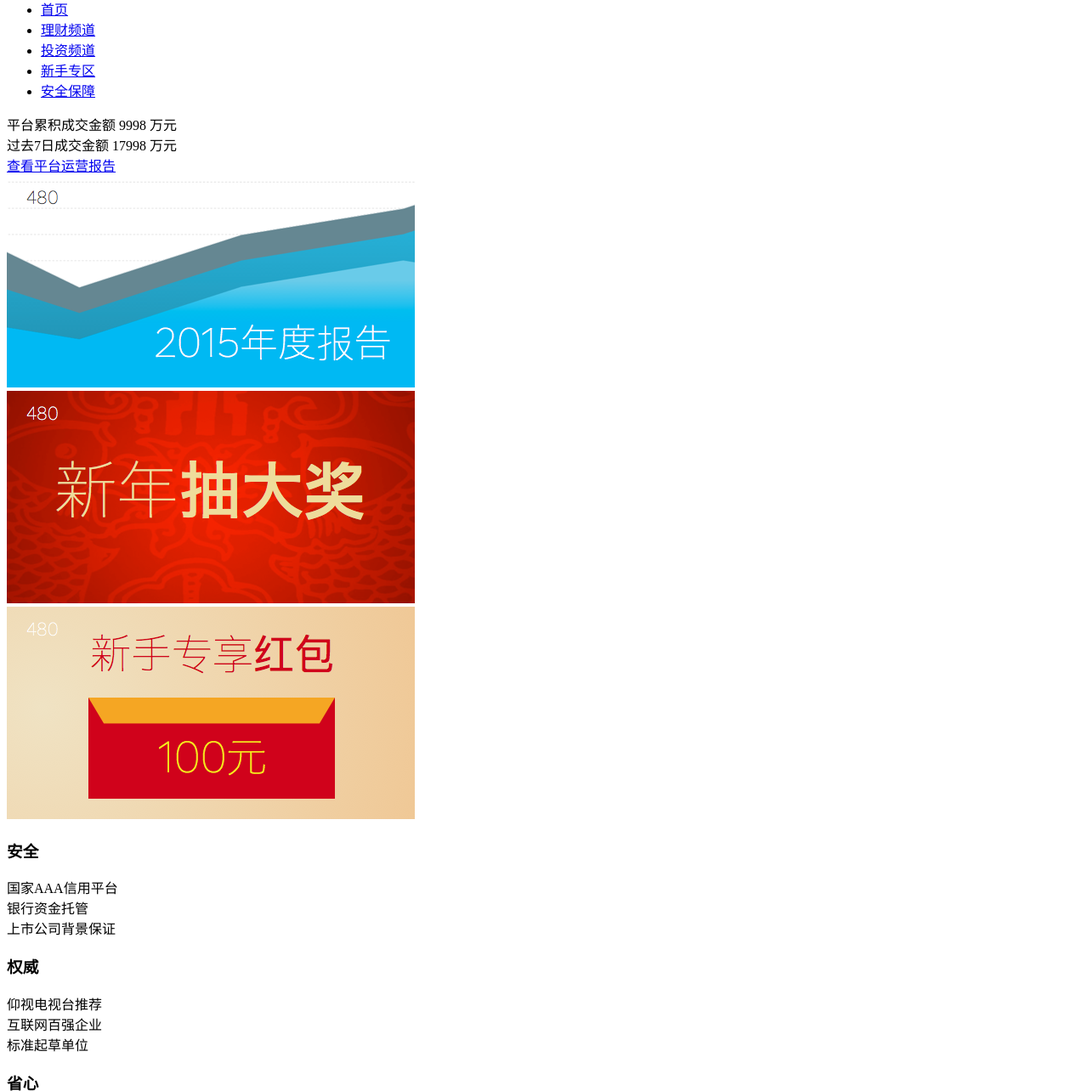
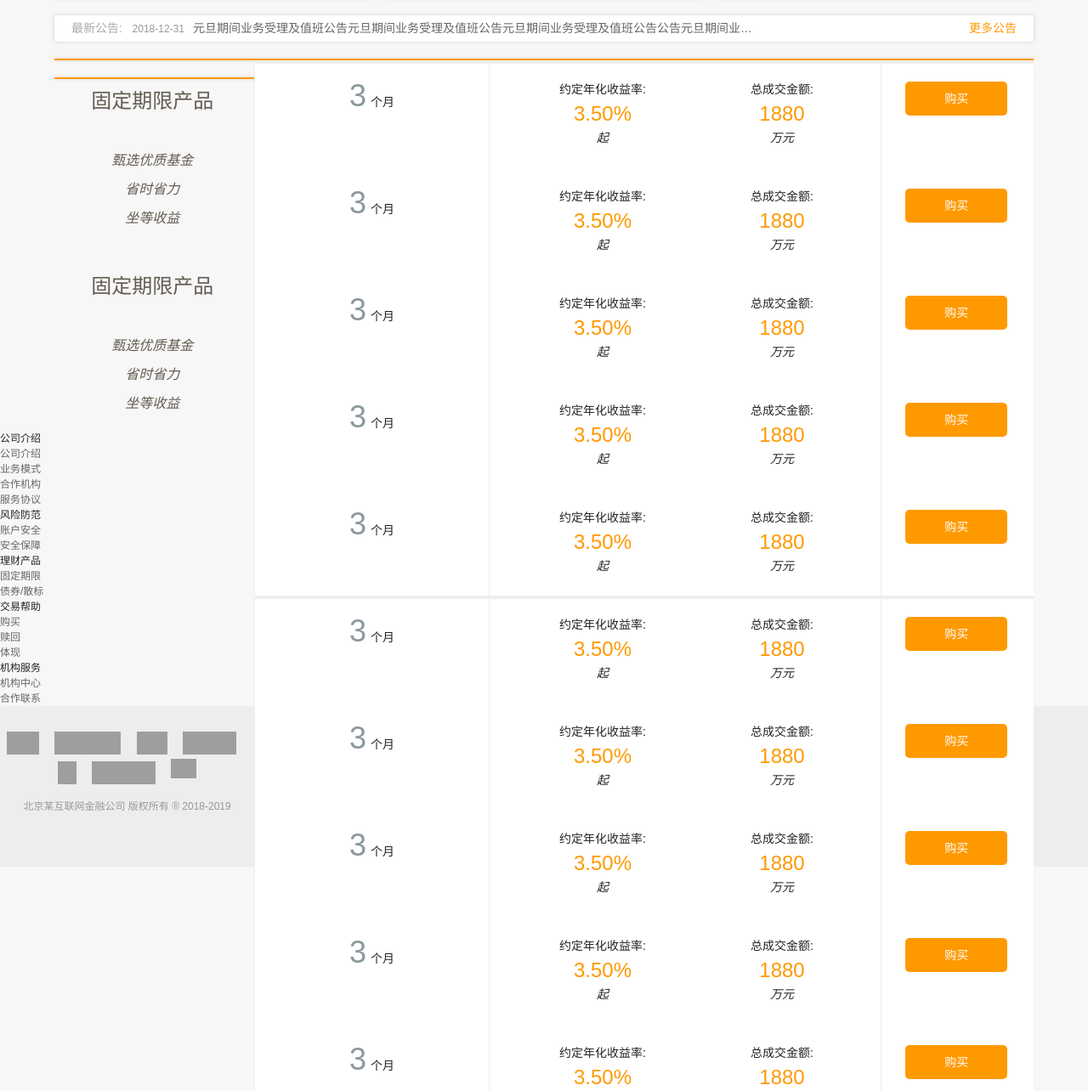
Before and after one commit to angelpray/rwd, a plain HTML site: page src/index.html in a window 1280 px wide. Shown: the part 241-1525 px from the top of the page at 85% size. Drawn offline with Linux system fonts and the light colour scheme; grey boxes are pictures that could not be loaded.

Commit message:
add a part of style and change HTML

```diff
--- a/src/css/main.css
+++ b/src/css/main.css
@@ -0,0 +1,540 @@
+/*
+ * 页面样式
+ */
+
+/* ===========
+   基本默认值
+   =========== */
+
+html {
+    /* 浏览器默认是16px,这样设置就变为10px */
+    font-size: 62.5%;
+    /* 深灰色:接近黑色，减低对比度，更雅致 */
+    color: #222;
+}
+
+::selection {
+    background-color: #b3d4fc;
+    text-shadow: none;
+}
+
+ul {
+    margin: 0;
+    padding: 0;
+}
+
+li {
+    list-style: none;
+}
+
+/* ===========
+   工具样式：也就是常用样式的缩写，类似bootstrap，并不会都用到，非常方便
+   =========== */
+
+.center-block {
+    display: block;
+    margin-right: auto;
+    margin-left: auto;
+}
+
+.pull-right {
+    float: right !important;
+}
+
+.pull-left {
+    float: left !important;
+}
+
+.text-right {
+    text-align: right !important;
+}
+
+.text-left {
+    text-align: left !important;
+}
+
+.text-center {
+    text-align: center !important;
+}
+
+.hide {
+    display: none !important;
+}
+
+.show {
+    display: block !important;
+}
+
+.invisible {
+    visibility: hidden;
+}
+
+.text-hide {
+    /* font-family: a;实际没有这个字体只是充数。 */
+    font: 0/0 a;
+    color: transparent;
+    text-shadow: none;
+    background-color: transparent;
+    border: 0;
+}
+
+/* before是为了防止上下外边距叠加 */
+.clearfix:before,
+.clearfix:after {
+    /* BFC，块级格式上下文，触发BFC */
+    content: " ";
+    display: table;
+}
+
+.clearfix:after {
+    clear: both;
+}
+
+/* ===========
+   浏览器更新提示
+   =========== */
+
+.browser-upgrade {
+    margin: 0;
+    padding: 1rem;
+    background: #ccc;
+}
+
+/* ===========
+   自定义页面样式
+   =========== */
+
+body {
+    font-size: 1.2rem;
+    /* 一般是1.5~1.8 ，是字体的倍数*/
+    line-height: 1.5;
+    background-color: #f7f7f7;
+}
+
+a {
+    color: #666;
+    text-decoration: none;
+}
+
+a:hover,
+a:active {
+    color: #0ae;
+    text-decoration: underline;
+}
+
+/* 网站头部 */
+
+header {
+    width: 100%;
+}
+
+/* 上导航 */
+header .top {
+    line-height: 3rem;
+    padding: 0 1.5rem;
+    color: #fff;
+    background: #555;
+    border-bottom: 1px #ecc000 solid;
+}
+
+header .top .tel {
+    float: left;
+}
+
+header .top ul {
+    text-align: right;
+}
+
+header .top ul li {
+    display: inline-block;
+}
+
+header .top ul li+li {
+    border-left: 1px solid #999;
+    margin-left: -3px;
+}
+
+header .top ul li a {
+    display: inline-block;
+    padding: 0 1.5rem;
+    color: #fff;
+}
+
+/* 主导航 */
+header .main {
+    padding: 0;
+}
+
+header .main .brand {
+    float: left;
+    padding: 1rem 1.5rem 0;
+}
+
+header .main ul {
+    text-align: right;
+}
+
+header .main ul li {
+    display: inline-block;
+    border-left: 1px solid #f0ede9;
+}
+
+header .main ul li a {
+    display: inline-block;
+    padding: 0 2.5rem;
+    line-height: 5.5rem;
+    font-size: 1.6rem;
+    font-weight: bold;
+    color: #7c7a65;
+    text-decoration: none;
+}
+
+header .main ul li a:hover,
+header .main ul li a:active,
+header .main ul li a.active {
+    color: #ffb300;
+    background-color: #f8f6f1;
+}
+
+/* 网站主要内容 */
+.container {
+    width: 100%;
+}
+
+/* 交易信息 */
+
+.transaction {
+    width: 100%;
+    background-color: #7c7365;
+}
+
+.trans-content {
+    max-width: 90%;
+    margin: 0 auto;
+    font-size: 1.5rem;
+}
+
+.trans-data {
+    float: left;
+    padding: 1rem;
+    text-align: left;
+}
+
+.trans-data span {
+    display: inline-block;
+    line-height: 3rem;
+    color: #fff;
+}
+
+.trans-data span.trans-money {
+    font-size: 2.2rem;
+    color: #ff9900;
+    letter-spacing: 3px;
+    margin: 0 1rem;
+    padding: 0 1rem;
+    border-radius: 3px;
+    background-color: rgba(255, 255, 255, 0.9);
+    box-shadow: 1px 2px 1px #333 inset;
+}
+
+.trans-report {
+    text-align: right;
+}
+
+.trans-report a {
+    display: inline-block;
+    padding: 1rem;
+    line-height: 3rem;
+    color: #fff;
+}
+
+/* 广告 */
+.ad {
+    display: none;
+}
+
+/* 平台特点 */
+
+.feature {
+    width: 90%;
+    margin: 2rem auto;
+    font-size: 0;
+}
+
+.feature .item {
+    display: inline-block;
+    width: calc(33.33333% - 3rem);
+    padding: 1rem 1rem 1rem 1rem;
+    font-size: 1.4rem;
+    background-color: #fff;
+    box-shadow: 0 0 4px #ccc;
+}
+
+.feature .item+.item {
+    margin-left: 1.5rem;
+}
+
+.feature .item h3 {
+    display: inline-block;
+    width: 40%;
+    margin: 0;
+    padding: 0;
+    vertical-align: top;
+    font-size: 3.3rem;
+    text-align: center;
+    color: #ff9900;
+}
+
+.feature .item p {
+    display: inline-block;
+    width: 55%;
+    margin: 0;
+    padding: 0;
+    color: #999;
+}
+
+/* 最新公告 */
+
+.notice {
+    width: 90%;
+    margin: 2rem auto;
+    font-size: 1.4rem;
+    line-height: 3rem;
+    background-color: #fff;
+    box-shadow: 0 0 4px #ccc;
+}
+
+.notice a {
+    float: left;
+    display: inline-block;
+    width: 70%;
+    margin-left: 2rem;
+    text-decoration: none;
+}
+
+.notice a:first-child {
+    text-overflow: ellipsis;
+    overflow: hidden;
+    white-space: nowrap;
+}
+
+.notice a:first-child:before {
+    content: '最新公告: \00a0\00a0';
+    color: #aaa;
+}
+
+.notice a span {
+    color: #999;
+    font-size: 1.2rem;
+    margin-right: 1rem;
+}
+
+.notice a.more {
+    float: right;
+    width: auto;
+    margin-right: 2rem;
+    color: #ff9900;
+}
+
+/* 产品列表 */
+
+.product {
+    width: 90%;
+    margin: 2rem auto;
+    font-size: 1.4rem;
+    background-color: #f5f9fa;
+    border-top: 2px solid #ff9900;
+    box-shadow: 0 0 4px #ccc;
+}
+
+.product h2 {
+    float: left;
+    width: 20%;
+    margin-top: 3rem;
+    text-align: center;
+    font-size: 2.4rem;
+    font-weight: normal;
+    color: #635c51;
+}
+
+.product h2 em {
+    display: block;
+    margin-top: 1rem;
+    font-size: 1.6rem;
+}
+
+.product h2 em:first-child {
+    margin-top: 4rem;
+}
+
+.product .product-content {
+    float: right;
+    width: 79.5%;
+    border-left: 1px solid #eee;
+    background-color: #fff;
+}
+
+.product .product-content .item {
+    width: 100%;
+}
+
+.product .product-content .item + .item {
+    border-top: 1px solid #eee;
+}
+
+.product .product-content .item h3 {
+    float: left;
+    width: 30%;
+    margin: 1.5rem 0;
+    font-size: 1.4rem;
+    font-weight: normal;
+    text-align: center;
+}
+
+.product .product-content .item h3 em {
+    margin-right: 0.5rem;
+    font-size: 3.6rem;
+    font-style: normal;
+    color: #8b999d;
+}
+
+.product .product-content .item h3 i {
+    display: block;
+    font-size: 1.2rem;
+    font-style: normal;
+    color: #999;
+}
+
+.product .product-content .item .info {
+    float: left;
+    width: 48%;
+    padding: 1rem;
+    border-left: 1px solid #eee;
+    border-right: 1px solid #eee;
+    font-size: 14px;
+}
+
+.product .product-content .item .info p {
+    float: left;
+    display: inline-block;
+    text-align: center;
+    width: 56%;
+}
+
+.product .product-content .item .info p:last-child {
+    width: 40%;
+}
+
+.product .product-content .item .info p span {
+    display: block;
+    font-size: 2.4rem;
+    color: #ff9900;
+}
+
+.product .product-content .item .info p span i {
+    font-size: 1.2rem;
+    font-style: normal;
+    color: #999;
+}
+
+.product .product-content .item .buy {
+    float: left;
+    width: calc(22% - 4.4rem);
+    padding: 1rem;
+}
+
+.product .product-content .item .buy a {
+    display: block;
+    width: 90%;
+    margin: 1.5rem auto;
+    max-width: 12rem;
+    line-height: 4rem;
+    text-align: center;
+    text-decoration: none;
+    color: #fff;
+    background-color: #ff9900;
+    border-radius: 5px;
+}
+
+.product .product-content .item .buy a:hover,
+.product .product-content .item .buy a:active {
+    background-color: #ffc468;
+}
+
+.product .product-content .item .buy a.disabled {
+    background-color: #ccc !important;
+    cursor: not-allowed;
+}
+/* 底部 */
+footer {
+    width: 100%;
+    padding: 3rem 0 5rem;
+    background-color: #ededed;
+}
+
+footer ul {
+    text-align: center;
+}
+
+footer ul li {
+    display: inline-block;
+}
+
+footer ul li .icon {
+    display: inline-block;
+    text-indent: -999rem;
+    margin-right: 1.5rem;
+    background: url(https://i.alipayobjects.com/e/201307/jebmKcbrh.png) no-repeat;
+    background-size: 466px 447px;
+    overflow: hidden;
+}
+
+footer ul li .icon-zfywxk {
+    width: 38px;
+    height: 27px;
+    background-position: -369px -45px;
+}
+
+footer ul li .icon-pcirk {
+    width: 78px;
+    height: 27px;
+    background-position: -110px -96px;
+}
+
+footer ul li .icon-visayz {
+    width: 36px;
+    height: 27px;
+    background-position: -426px -90px;
+}
+
+footer ul li .icon-vsjmfw {
+    width: 63px;
+    height: 27px;
+    margin-right: 13px;
+    background-position: -401px -186px;
+}
+
+footer ul li .icon-wlgs {
+    width: 22px;
+    height: 27px;
+    background-position: -48px -48px;
+}
+
+footer ul li .icon-rzcx {
+    width: 75px;
+    height: 27px;
+    background-position: 0 -320px;
+}
+
+footer ul li .icon-gs {
+    width: 30px;
+    height: 30px;
+    margin-right: 0;
+    background: url(https://os.alipayobjects.com/rmsportal/lybcjqloSPjMAFg.png) no-repeat;
+    background-size: 30px;
+}
+
+footer p {
+    text-align: center;
+    color: #999;
+}
--- a/src/index.html
+++ b/src/index.html
@@ -6,6 +6,8 @@
     <meta name="viewport" content="width=device-width, initial-scale=1.0">
     <meta http-equiv="X-UA-Compatible" content="ie=edge">
     <title>理财网站</title>
+    <link rel="stylesheet" href="./css/normalize.css">
+    <link rel="stylesheet" href="./css/main.css">
 </head>
 
 <body>
@@ -77,8 +79,8 @@
                 <p>100元起投<br>用户利益保障机制<br>保险公司承担</p>
             </div>
         </section>
-        <div class="notice">
-            <a href="#"><span>2018-12-31</span>元旦期间业务受理及值班公告元旦期间业务受理及值班公告元旦期间业务受理及值班公告</a>
+        <div class="notice clearfix">
+            <a href="#"><span>2018-12-31</span>元旦期间业务受理及值班公告元旦期间业务受理及值班公告元旦期间业务受理及值班公告公告元旦期间业务受理及值班公告公告元旦期间业务受理及值班公告公告元旦期间业务受理及值班公告</a>
             <a href="#" class="more">更多公告</a>
         </div>
         <section class="product">
```
